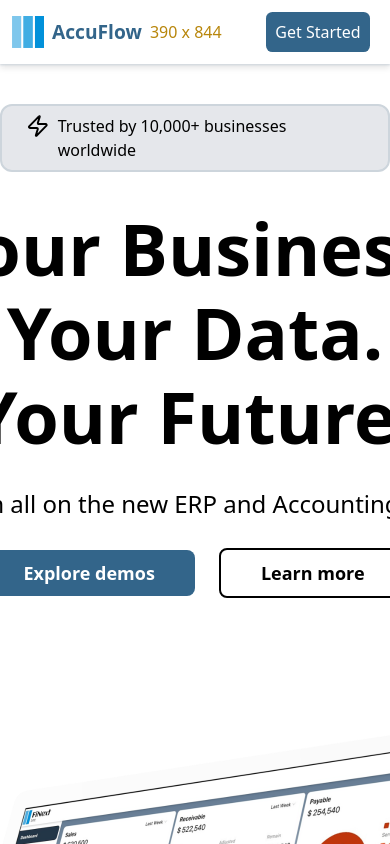
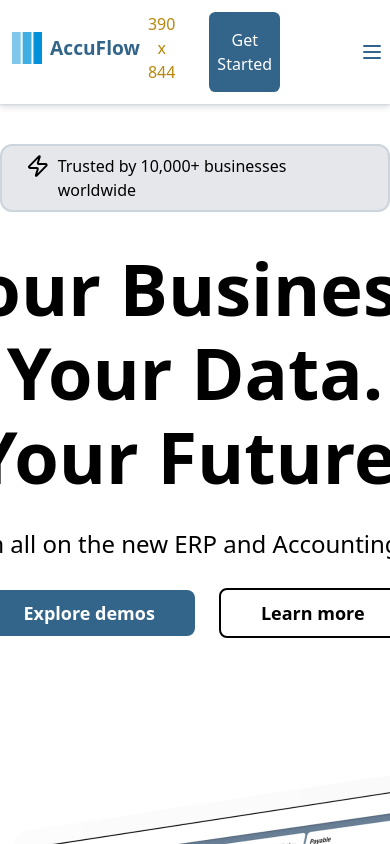
Before and after one commit to AsifulAhsan/AccuFlow, a React (Vite) app: page / in a window 390 px wide. Shown: the top 844 px of the page. Built offline with nearby package versions, Linux system fonts and the light colour scheme.

Commit message:
Fixed burger menu overflow issue

```diff
--- a/src/components/Header/Header.module.css
+++ b/src/components/Header/Header.module.css
@@ -8,27 +8,30 @@
   top: 0;
   z-index: 1000;
 }
+
 .header {
   display: flex;
-  justify-content: space-between;
+  justify-content: space-evenly;
   padding: 1rem;
   box-shadow: 0 1px 2px 0 #cdd5dc;
 }
+
 .logoDiv {
   display: flex;
   align-items: center;
   gap: 0.5rem;
 }
+
 .navLinks {
   display: flex;
   align-items: center;
   justify-content: center;
-  align-items: center;
   gap: 1.5rem;
   flex-grow: 1;
   color: #223548;
   cursor: pointer;
 }
+
 .navItems:hover {
   color: #0f577c;
 }
@@ -42,9 +45,11 @@
   margin-right: 0.5rem;
   cursor: pointer;
 }
+
 .signInBtn:hover {
   color: var(--color-bg-layout);
 }
+
 .getStartBtn {
   border: 1px transparent;
   background-color: #33658a;
@@ -57,6 +62,7 @@
   margin-right: 0.5rem;
   cursor: pointer;
 }
+
 .getStartBtn:hover {
   background-color: #0f577c;
 }
@@ -68,13 +74,38 @@
   cursor: default;
 }
 
+.dimension {
+  text-align: center;
+  color: darkgoldenrod;
+}
+
+.burgerMenu {
+  padding: 0.5rem;
+  border-radius: 0.3rem;
+  cursor: pointer;
+  background: none;
+  border: none;
+  color: #33658a;
+  display: none; /* Explicitly hide on desktop */
+}
+
+.burgerMenu:hover {
+  background-color: #0f577c;
+  color: white;
+  transition: all 0.3s ease;
+}
+
+/* Mobile (max-width: 795px) */
 @media (max-width: 795px) {
   .burgerMenu {
     display: block; /* Visible on mobile */
   }
   .header {
     padding: 0.75rem;
-    gap: 0.5rem;
+    gap: 4rem; /* Reduced gap to minimize space */
+  }
+  .logoDiv {
+    margin-bottom: 0.5rem;
   }
   .navLinks {
     display: none;
@@ -89,27 +120,6 @@
     text-align: center;
     padding: 0.5rem;
     border-radius: 0.4rem;
-    margin-right: 0.5rem;
     cursor: pointer;
   }
-
 }
-.dimension {
-  text-align: center;
-  color: darkgoldenrod;
-}
-.burgerMenu {
-  display: none; /* Hidden by default (desktop) */
-  padding: 0.5rem;
-  border-radius: 0.3rem;
-  cursor: pointer;
-  background: none;
-  border: none;
-  color: #33658a;
-}
-
-.burgerMenu:hover {
-  background-color: #0f577c;
-  color: white;
-  transition: all 0.3s ease;
-}
```
